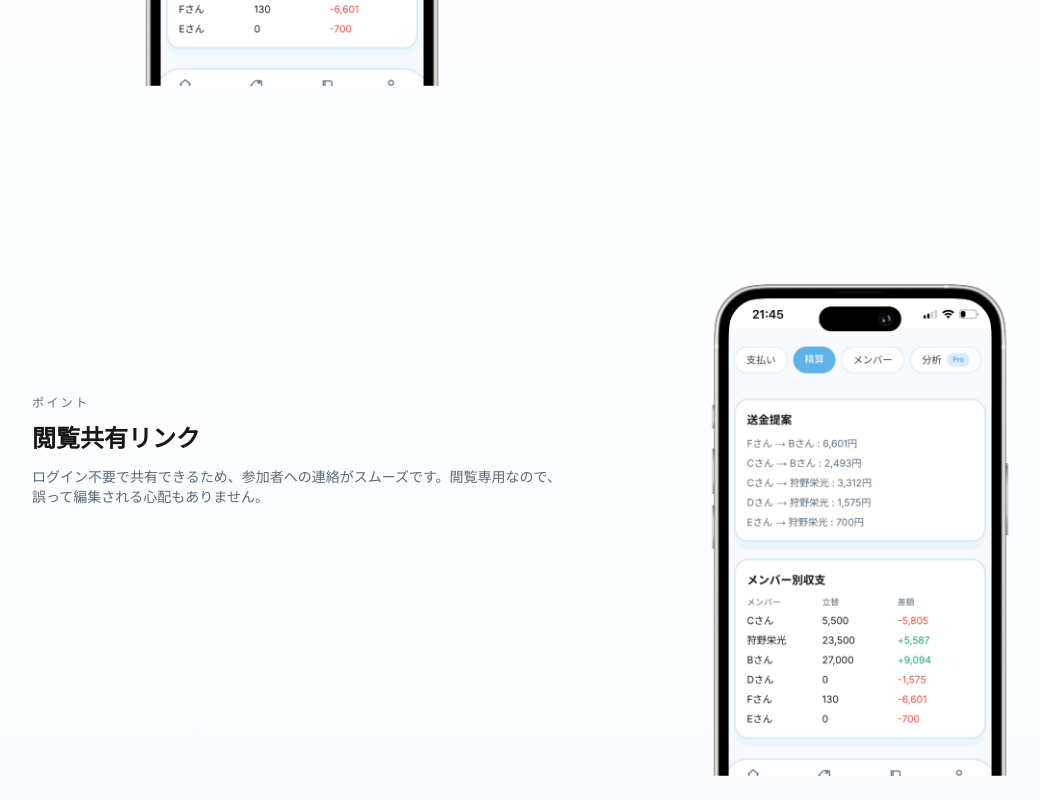
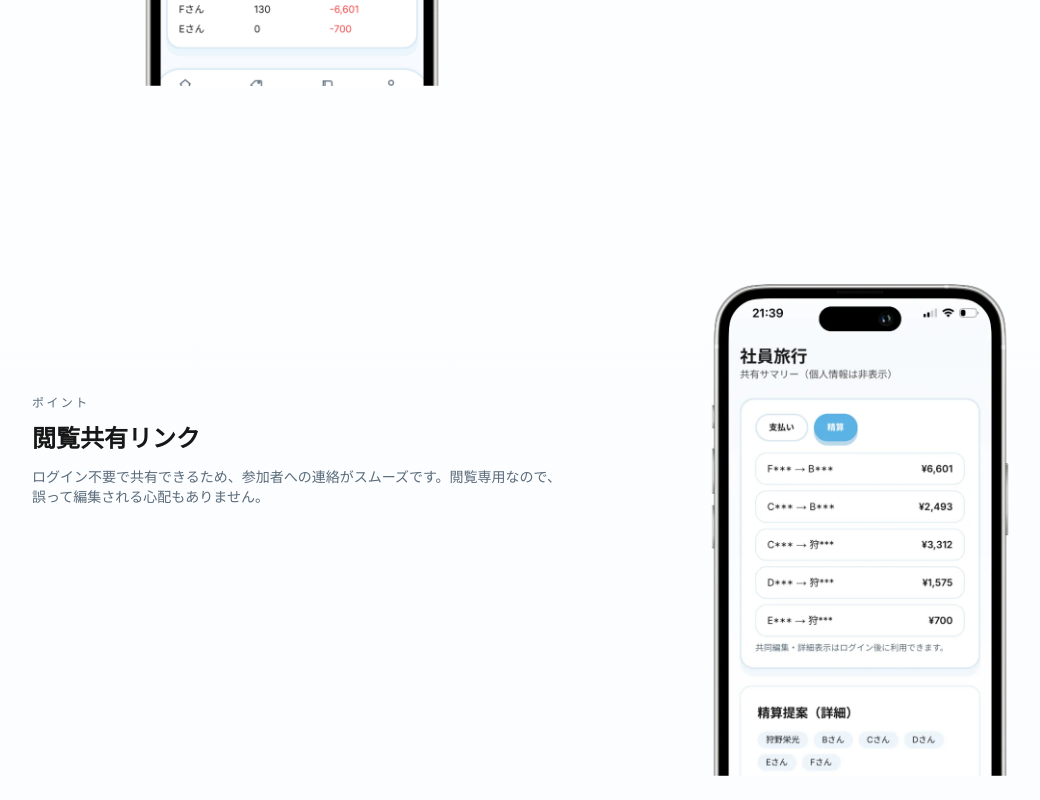
Before and after one commit to smasaya109-cmyk/foufou, a Next.js app: page / in a window 1280 px wide. Shown: the part 2940-3740 px from the top of the page, without its empty margins (56-1096 px from the left). Built offline with nearby package versions, Linux system fonts and the light colour scheme; no server answers.

Commit message:
Update share section image

```diff
--- a/src/app/(public)/LPClient.tsx
+++ b/src/app/(public)/LPClient.tsx
@@ -52,7 +52,7 @@ export default function LPClient({ initialLang }: Props) {
         "ログイン不要で共有できるため、参加者への連絡がスムーズです。閲覧専用なので、誤って編集される心配もありません。",
         "Share without login for quick updates. View-only access keeps everything safe from accidental edits."
       ),
-      image: "/feature-paid.png",
+      image: "/future-share.webp",
       alt: t("共有リンクの画面", "Share link preview")
     }
   ];
```
